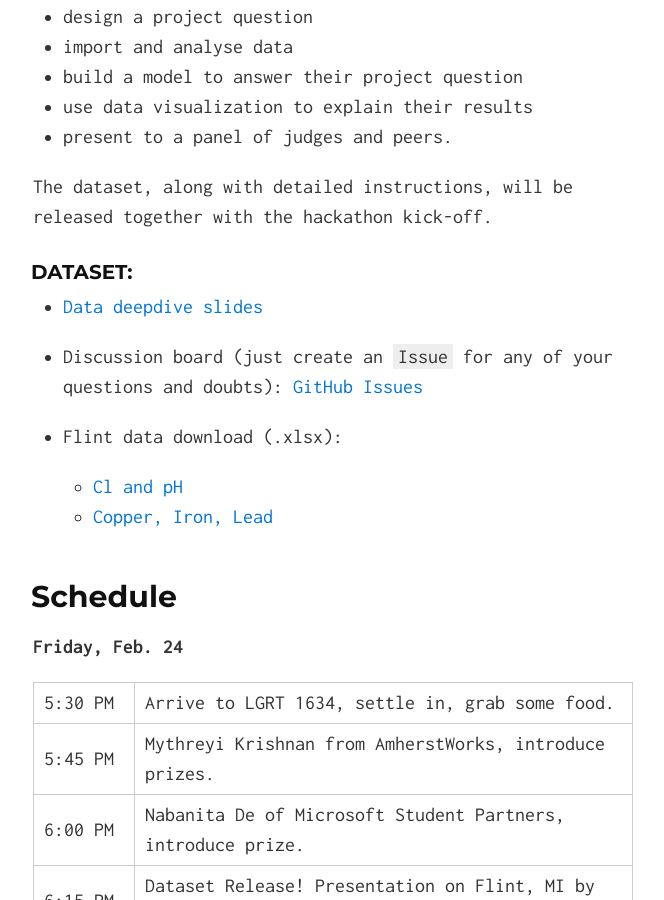
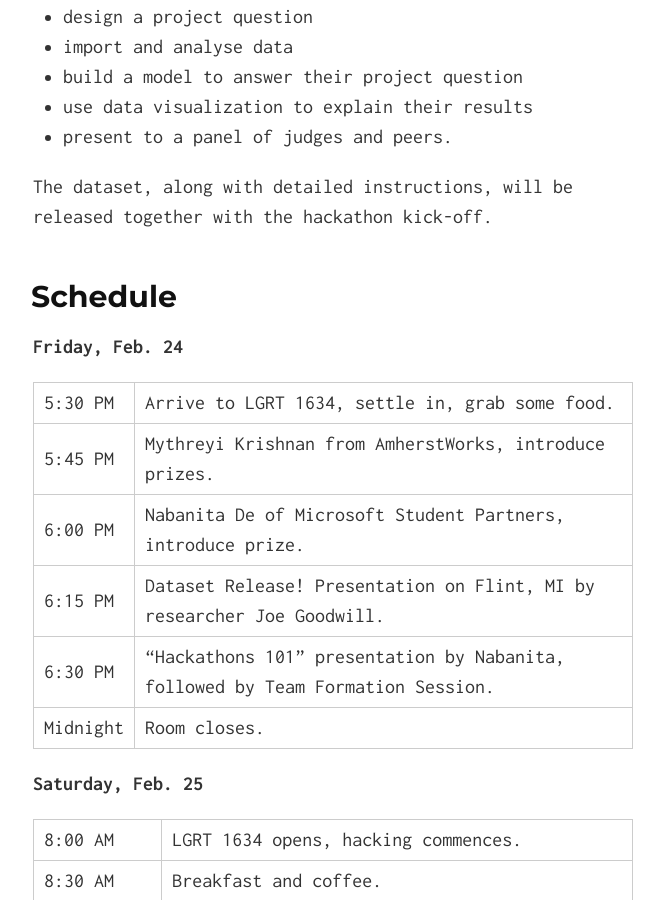
Before and after one commit to gridclub/Hack2O, a Jekyll site: the page built from index.md, in a window 1280 px wide and 900 px high, scrolled down 2049 px. Shown: the whole window, without its empty margins (307-971 px from the left). Built offline with Jekyll 4.4.1, drawn with Linux system fonts in a browser that asks for light colours; nearby versions of some CDN libraries.

Commit message:
re-commented due to cussedness

```diff
--- a/index.md
+++ b/index.md
@@ -69,17 +69,15 @@ Participants will be competing in teams to:
 
 The dataset, along with detailed instructions, will be released together with the hackathon kick-off.
 
+[//]: # (### Dataset: )
 
-### Dataset:
+[//]: # (* [Data deepdive slides](https://tinyurl.com/z48pvyw))
 
-* [Data deepdive slides](https://tinyurl.com/z48pvyw)
+[//]: # (* Discussion board (just create an `Issue` for any of your questions and doubts): [GitHub Issues](https://github.com/gridclub/Hack2O/issues))
 
-* Discussion board (just create an `Issue` for any of your questions and doubts): [GitHub Issues](https://github.com/gridclub/Hack2O/issues)
-
-* Flint data download (.xlsx):
-  + [Cl and pH](http://gridclub.io/Hack2O/assets/dataset/Chlorine_and_pH_for_GRiD.xlsx)
-  + [Copper, Iron, Lead](http://gridclub.io/Hack2O/assets/dataset/Copper_Iron_and_Lead_for_GriD.xlsx)
-
+[//]: # (* Flint data download (.xlsx):)
+[//]: # ( + [Cl and pH](http://gridclub.io/Hack2O/assets/dataset/Chlorine_and_pH_for_GRiD.xlsx) )
+[//]: # ( + [Copper, Iron, Lead](http://gridclub.io/Hack2O/assets/dataset/Copper_Iron_and_Lead_for_GriD.xlsx) )
 
 
 ## <a name="programme"></a> Schedule
```
